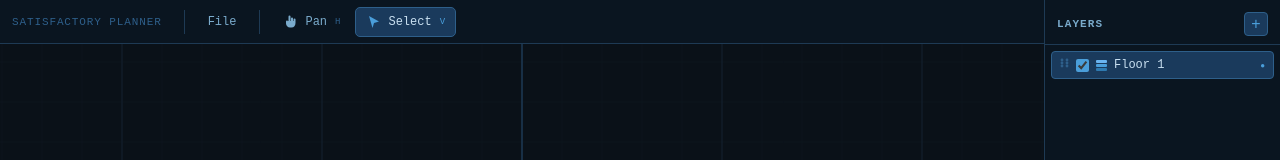
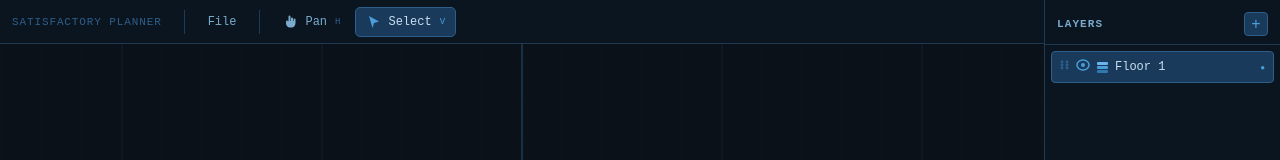
Before and after one commit to scottyob/Satisfactory-Planner, a React (Vite) app: page / in a window 1280 px wide. Shown: the top 160 px of the page. Built offline with nearby package versions, Linux system fonts and the light colour scheme.

Commit message:
Layer selection

```diff
--- a/src/App.jsx
+++ b/src/App.jsx
@@ -395,10 +395,11 @@ export default function App() {
       // via the native click event) still suppresses the stage-background deselect.
       wasDraggingMarqueeRef.current = true
 
-      // Select all buildings that overlap the final marquee rect
+      // Select all buildings on the ACTIVE layer that overlap the final marquee rect
       const selected = new Set(
         objectsRef.current
           .filter(obj => {
+            if (obj.layerId !== selectedId) return false  // ignore other floors
             const def = BUILDINGS_BY_KEY[obj.type]
             if (!def) return false
             const hw = def.w * CELL_SIZE / 2
@@ -524,7 +525,7 @@ export default function App() {
             const layerObjs = objects.filter(o => o.layerId === layer.id)
 
             return (
-              <Layer key={layer.id} opacity={opacity}>
+              <Layer key={layer.id} opacity={opacity} listening={isActive}>
                 {layerObjs.map(obj => (
                   <BuildingObject
                     key={obj.id}
--- a/src/BuildingObject.jsx
+++ b/src/BuildingObject.jsx
@@ -124,7 +124,7 @@ export default function BuildingObject({
         y={-hh}
         width={pw}
         height={ph}
-        fill={`${color}18`}
+        fill={`${color}33`}
         stroke={color}
         strokeWidth={isSelected ? 1.5 : 1}
         cornerRadius={2}
--- a/src/LayersPanel.jsx
+++ b/src/LayersPanel.jsx
@@ -100,6 +100,23 @@ function DragHandle() {
 
 // ─── Layer item ──────────────────────────────────────────────────────────────
 
+function EyeIcon({ open }) {
+  return (
+    <svg width="14" height="14" viewBox="0 0 14 14" fill="none" style={{ flexShrink: 0, cursor: 'pointer' }}>
+      {open ? (
+        <>
+          <path d="M1 7c0 2.5 2.5 5 6 5s6-2.5 6-5-2.5-5-6-5S1 4.5 1 7z" stroke="#4a9eda" strokeWidth="1.5" />
+          <circle cx="7" cy="7" r="2" fill="#4a9eda" />
+        </>
+      ) : (
+        <>
+          <path d="M1 7c0 2.5 2.5 5 6 5 1.2 0 2.3-.3 3.2-.8M13 7c0-2.5-2.5-5-6-5-1.2 0-2.3.3-3.2.8M1 1l12 12" stroke="#3a5a7a" strokeWidth="1.5" strokeLinecap="round" />
+        </>
+      )}
+    </svg>
+  )
+}
+
 function LayerItem({ layer, isSelected, onSelect, onToggleVisible, onRename, dragHandlers }) {
   const [editing, setEditing] = useState(false)
   const [draft, setDraft] = useState(layer.name)
@@ -136,13 +153,9 @@ function LayerItem({ layer, isSelected, onSelect, onToggleVisible, onRename, dra
     >
       <DragHandle />
 
-      <input
-        type="checkbox"
-        checked={layer.visible}
-        onChange={() => onToggleVisible(layer.id)}
-        onClick={e => e.stopPropagation()}
-        style={{ accentColor: '#4a9eda', cursor: 'pointer', flexShrink: 0 }}
-      />
+      <div onClick={(e) => { e.stopPropagation(); onToggleVisible(layer.id); }}>
+        <EyeIcon open={isSelected || layer.visible} />
+      </div>
 
       {/* Layer stack icon */}
       <svg width="13" height="13" viewBox="0 0 13 13" fill="none" style={{ flexShrink: 0 }}>
```
Also changed, not shown: 1 other file (tests, documents, lock files or other folders).
